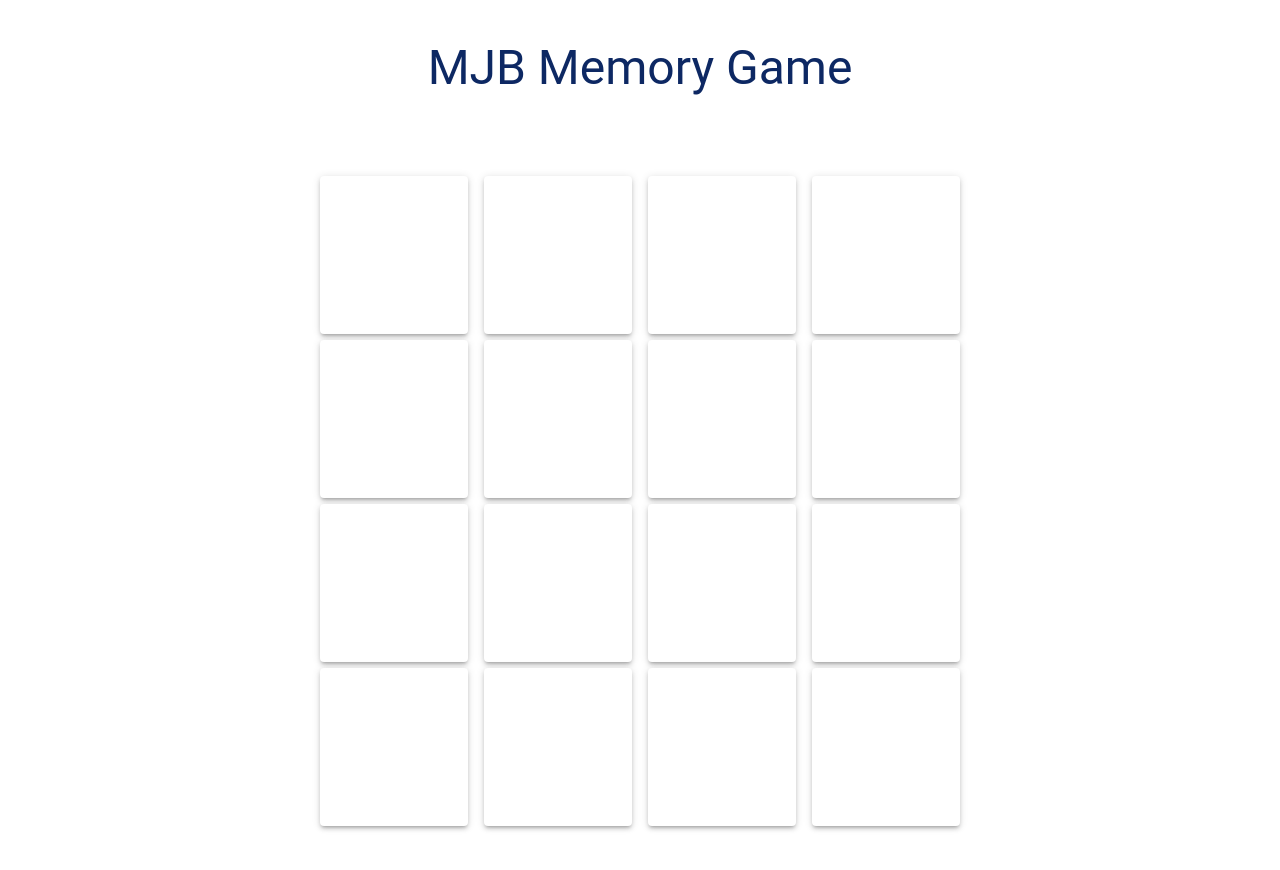
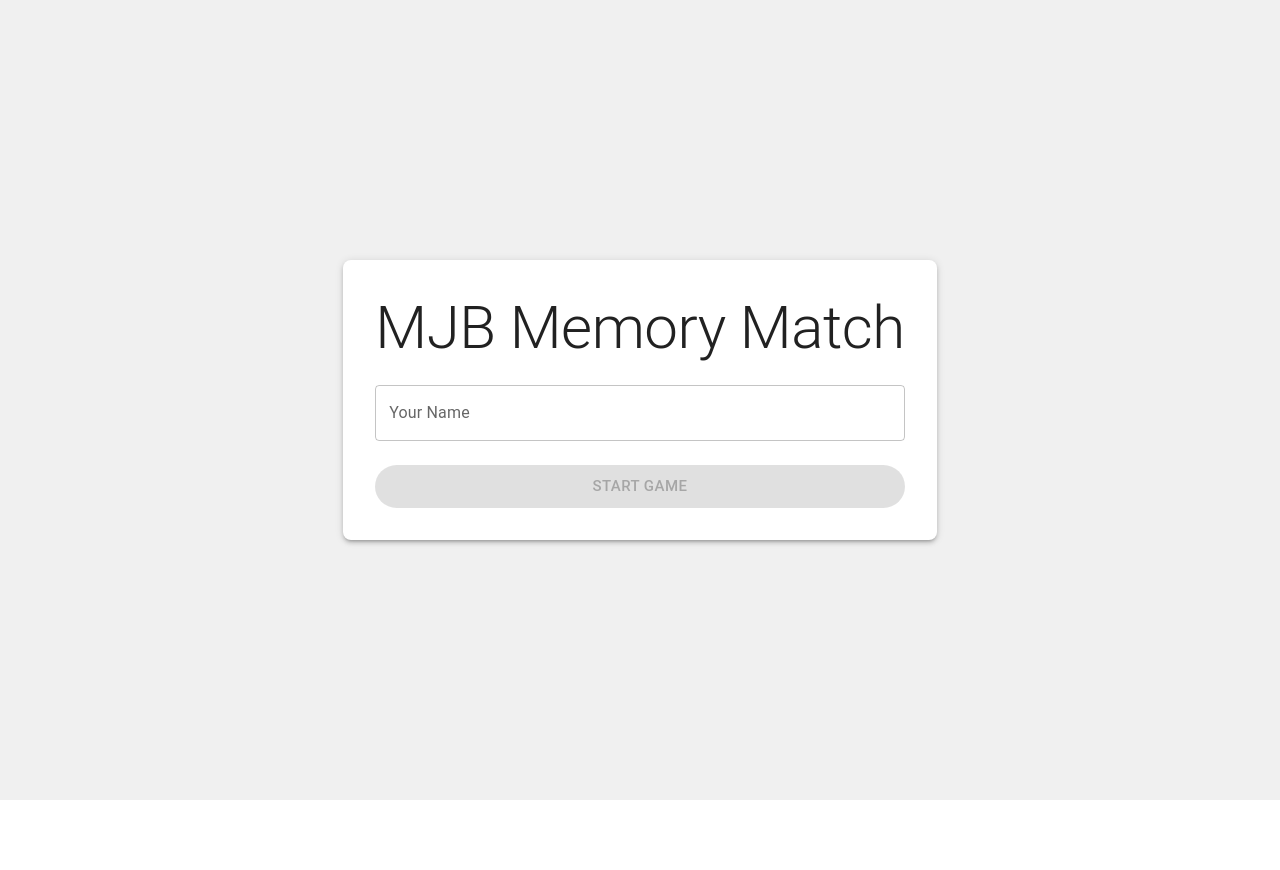
Before and after one commit to MaximilianJB/best-self-project, a React (Create React App) app in the folder mjb-memory-game/: page / in a window 1280 px wide. Shown: the top 870 px of the page. After the commit the page ends 800 px from the top, so only its background shows below. Built offline with nearby package versions, Linux system fonts and the light colour scheme.

Commit message:
literally everything lol

```diff
--- a/mjb-memory-game/package.json
+++ b/mjb-memory-game/package.json
@@ -5,6 +5,7 @@
   "dependencies": {
     "@emotion/react": "^11.11.1",
     "@emotion/styled": "^11.11.0",
+    "@mui/icons-material": "^5.14.15",
     "@mui/material": "^5.14.15",
     "@testing-library/jest-dom": "^5.17.0",
     "@testing-library/react": "^13.4.0",
--- a/mjb-memory-game/src/App.js
+++ b/mjb-memory-game/src/App.js
@@ -1,19 +1,35 @@
 import "./App.css";
-import Typography from "@mui/material/Typography";
-import GameGrid from "./components/GameGrid";
+import React, { useState } from "react";
+import StartPage from "./pages/StartPage";
+import GridPage from "./pages/GridPage";
+import GameOverPage from "./pages/GameOverPage";
 
 function App() {
+  const [currentScreen, setCurrentScreen] = useState("start");
+  const [userName, setUserName] = useState("");
+  const [gameTime, setGameTime] = useState("");
+
   return (
     <div className="App">
-      <div className="Header">
-        <Typography variant="h3" paddingTop={5} color={"#0D2863"}>
-          MJB Memory Game
-        </Typography>
-      </div>
-      <div className="Body">
-        <GameGrid />
-      </div>
-      <div className="Footer">{/* Footer content */}</div>
+      {currentScreen === "start" && (
+        <StartPage
+          setUserName={setUserName}
+          onStart={() => setCurrentScreen("game")}
+        />
+      )}
+      {currentScreen === "game" && (
+        <GridPage
+          setGameTime={setGameTime}
+          onGameOver={() => setCurrentScreen("gameOver")}
+        />
+      )}
+      {currentScreen === "gameOver" && (
+        <GameOverPage
+          userName={userName}
+          gameTime={gameTime}
+          onRestart={() => setCurrentScreen("start")}
+        />
+      )}
     </div>
   );
 }
--- a/mjb-memory-game/src/components/GameGrid.js
+++ b/mjb-memory-game/src/components/GameGrid.js
@@ -1,23 +1,137 @@
-import React from "react";
+import React, { useEffect, useState } from "react";
 import { Box, Grid } from "@mui/material";
 import Tile from "./Tile";
+import ComputerIcon from "@mui/icons-material/Computer";
+import WbSunnyRoundedIcon from "@mui/icons-material/WbSunnyRounded";
+import PhoneRoundedIcon from "@mui/icons-material/PhoneRounded";
+import HandshakeRoundedIcon from "@mui/icons-material/HandshakeRounded";
+import SavedSearchRoundedIcon from "@mui/icons-material/SavedSearchRounded";
+import EmojiEventsRoundedIcon from "@mui/icons-material/EmojiEventsRounded";
+import NaturePeopleRoundedIcon from "@mui/icons-material/NaturePeopleRounded";
+import SecurityRoundedIcon from "@mui/icons-material/SecurityRounded";
 
-const Item = () => (
-  <Box sx={{ width: "100%", paddingTop: "100%", position: "relative" }}>
-    <Box
-      sx={{ position: "absolute", top: 0, left: 0, right: 0, bottom: 0 }}
-      border={1}
-    ></Box>
-  </Box>
-);
+function GameGrid({ onGameOver }) {
+  const [tilePairs, setTilePairs] = useState([]);
+  const [flippedIndices, setFlippedIndices] = useState([]);
+  const [completedIndices, setCompletedIndices] = useState([]);
 
-function GameGrid() {
+  useEffect(() => {
+    // Check for win condition
+    if (completedIndices.length === tilePairs.length && tilePairs.length !== 0) {
+      onGameOver();
+    }
+  }, [completedIndices, tilePairs.length, onGameOver]);
+
+  const handleFlip = (index) => {
+    setFlippedIndices((prevFlipped) => {
+      // If there are already two flipped, do nothing
+      if (prevFlipped.length >= 2) return prevFlipped;
+
+      const newFlippedIndices = [...prevFlipped, index];
+
+      // Check for matching pairs
+      if (newFlippedIndices.length === 2) {
+        const [firstIndex, secondIndex] = newFlippedIndices;
+        if (tilePairs[firstIndex].title === tilePairs[secondIndex].title) {
+          setCompletedIndices((prevCompleted) => {
+            const newCompleted = new Set([...prevCompleted, ...newFlippedIndices]);
+            return Array.from(newCompleted);
+          });
+        }
+      }
+
+      return newFlippedIndices;
+    });
+
+    if (flippedIndices.length >= 1) {
+      setTimeout(() => {
+        setFlippedIndices([]);
+      }, 1000);
+    }
+  };
+
+  useEffect(() => {
+    function shuffleArray(array) {
+      for (let i = array.length - 1; i > 0; i--) {
+        const j = Math.floor(Math.random() * (i + 1));
+        [array[i], array[j]] = [array[j], array[i]];
+      }
+    }
+
+    function createPair(title, Component, color) {
+      return [
+        { title, Component, color },
+        { title, Component, color },
+      ];
+    }
+
+    const tileData = [
+      {
+        title: "Coding",
+        Component: <ComputerIcon fontSize="large" />,
+        color: "#A8D5E2",
+      },
+      {
+        title: "Leader",
+        Component: <EmojiEventsRoundedIcon fontSize="large" />,
+        color: "#D5A8D8",
+      },
+      {
+        title: "Communicator",
+        Component: <PhoneRoundedIcon fontSize="large" />,
+        color: "#F2CF63",
+      },
+      {
+        title: "Optimistic",
+        Component: <WbSunnyRoundedIcon fontSize="large" />,
+        color: "#F4CDAF",
+      },
+      {
+        title: "Confident",
+        Component: <SecurityRoundedIcon fontSize="large" />,
+        color: "#C3D8A8",
+      },
+      {
+        title: "Humble",
+        Component: <NaturePeopleRoundedIcon fontSize="large" />,
+        color: "#E7A8A8",
+      },
+      {
+        title: "Curious",
+        Component: <SavedSearchRoundedIcon fontSize="large" />,
+        color: "#A8B6D5",
+      },
+      {
+        title: "Convener",
+        Component: <HandshakeRoundedIcon fontSize="large" />,
+        color: "#D5CBA8",
+      },
+    ];
+
+    const initialTilePairs = tileData.flatMap((data) =>
+      createPair(data.title, data.Component, data.color)
+    );
+
+    shuffleArray(initialTilePairs);
+
+    setTilePairs(initialTilePairs);
+  }, []);
+
+  console.log(completedIndices.length);
+
   return (
-    <Box padding={10} width={"50%"} margin={"auto"}>
+    <Box padding={3} width={"50%"} margin={"auto"}>
       <Grid container spacing={2} columns={8}>
-        {[...Array(16)].map((_, index) => (
+        {tilePairs.map((tile, index) => (
           <Grid key={index} item xs={2}>
-            <Tile />
+            <Tile
+              title={tile.title}
+              Component={tile.Component}
+              color={tile.color}
+              isFlipped={flippedIndices.includes(index)}
+              onFlip={() => handleFlip(index)}
+              isCompleted={completedIndices.includes(index)}
+            />
           </Grid>
         ))}
       </Grid>
--- a/mjb-memory-game/src/components/Tile.js
+++ b/mjb-memory-game/src/components/Tile.js
@@ -1,15 +1,40 @@
-import { Box, Paper } from "@mui/material";
-import React from "react";
+import React, { useState } from "react";
+import { Box, Paper, Typography } from "@mui/material";
 
-function Tile() {
+function Tile({ title, Component, color, isFlipped, onFlip, isCompleted }) {
+
   return (
-    <Box sx={{ width: "100%", paddingTop: "100%", position: "relative" }}>
+    <Box
+      sx={{ width: "100%", paddingTop: "100%", position: "relative", cursor: "pointer" }}
+      onClick={onFlip}
+    >
       <Box sx={{ position: "absolute", top: 0, left: 0, right: 0, bottom: 0 }}>
         <Paper
-          elevation={3}
+          elevation={isCompleted ? 0 : 3}
           square={false}
-          sx={{ padding: "5px", height: "100%" }}
-        ></Paper>
+          sx={{
+            padding: "5px",
+            height: "100%",
+            backgroundColor: isFlipped ? color : "white",
+            display: "flex",
+            alignItems: "center",
+            justifyContent: "center",
+          }}
+        >
+          {isFlipped || isCompleted ? (
+            <Box display={"flex"} flexDirection={"column"} sx={{ opacity: isCompleted ? 0.5 : 1 }}>
+              <Box>{Component}</Box>
+              <Typography variant="body">{title}</Typography>
+            </Box>
+          ) : (
+            <Typography
+              variant="h3"
+              sx={{ fontWeight: "bold", color: "#0D2863" }}
+            >
+              ?
+            </Typography>
+          )}
+        </Paper>
       </Box>
     </Box>
   );
--- /dev/null
+++ b/mjb-memory-game/src/pages/GameOverPage.js
@@ -0,0 +1,47 @@
+import React from 'react';
+import { Box, Button, Typography, Paper } from '@mui/material';
+
+export default function GameOverPage({ userName, gameTime, onRestart }) {
+  return (
+    <Box
+      sx={{
+        display: 'flex',
+        flexDirection: 'column',
+        alignItems: 'center',
+        justifyContent: 'center',
+        height: '100vh',
+        backgroundColor: '#f0f0f0',
+      }}
+    >
+      <Paper
+        sx={{
+          padding: 4,
+          textAlign: 'center',
+          borderRadius: 2,
+          boxShadow: 3,
+          display: 'flex',
+          flexDirection: 'column'
+        }}
+      >
+        <Typography variant="h2" gutterBottom>
+          Game Over
+        </Typography>
+        <Typography variant="h4">
+          Congratulations, {userName}!
+        </Typography>
+        <Typography variant="h6" sx={{ marginBottom: 3 }}>
+          Your time: {gameTime} seconds
+        </Typography>
+        <Button
+          variant="contained"
+          color="primary"
+          size="large"
+          sx={{ borderRadius: '50px' }}
+          onClick={onRestart}
+        >
+          Restart
+        </Button>
+      </Paper>
+    </Box>
+  );
+}
--- /dev/null
+++ b/mjb-memory-game/src/pages/GridPage.js
@@ -0,0 +1,36 @@
+import Typography from "@mui/material/Typography";
+import GameGrid from "../components/GameGrid";
+import { Box } from "@mui/material";
+import React, { useState, useEffect } from "react";
+
+export default function GamePage({ onGameOver, setGameTime }) {
+
+    const [time, setTime] = useState(0);
+
+    useEffect(() => {
+        const timer = setInterval(() => {
+          setTime(prevTime => prevTime + 1);
+          setGameTime(time);
+        }, 1000);
+
+        return () => clearInterval(timer);
+      }, []);
+
+
+    return (
+      <div className="App">
+        <div className="Header">
+          <Typography variant="h3" paddingTop={5} paddingBottom={5} color={"#0D2863"}>
+            MJB Memory Match
+          </Typography>
+        </div>
+        <div className="Body">
+          <Box display={"flex"} flexDirection={"column"} alignItems={"center"}>
+            <Typography variant="h3">{time}</Typography>
+            <GameGrid onGameOver={onGameOver} />
+          </Box>
+        </div>
+        <div className="Footer"></div>
+      </div>
+    );
+  }
--- /dev/null
+++ b/mjb-memory-game/src/pages/StartPage.js
@@ -0,0 +1,56 @@
+import React, { useState } from 'react';
+import { Box, Button, TextField, Typography, Paper } from '@mui/material';
+
+export default function StartPage({ onStart, setUserName }) {
+  const [name, setName] = useState('');
+
+  const handleStart = () => {
+    setUserName(name);
+    onStart();
+  };
+
+  return (
+    <Box
+      sx={{
+        display: 'flex',
+        flexDirection: 'column',
+        alignItems: 'center',
+        justifyContent: 'center',
+        height: '100vh',
+        backgroundColor: '#f0f0f0',
+      }}
+    >
+      <Paper
+        sx={{
+          padding: 4,
+          textAlign: 'center',
+          borderRadius: 2,
+          boxShadow: 3,
+          display: 'flex',
+          flexDirection: 'column'
+        }}
+      >
+        <Typography variant="h2" gutterBottom>
+          MJB Memory Match
+        </Typography>
+        <TextField
+          label="Your Name"
+          variant="outlined"
+          value={name}
+          onChange={(e) => setName(e.target.value)}
+          sx={{ marginBottom: 3 }}
+        />
+        <Button
+          variant="contained"
+          color="primary"
+          size="large"
+          sx={{ borderRadius: '50px' }}
+          onClick={handleStart}
+          disabled={!name}
+        >
+          Start Game
+        </Button>
+      </Paper>
+    </Box>
+  );
+}
```
Also changed, not shown: 1 other file (tests, documents, lock files or other folders).
